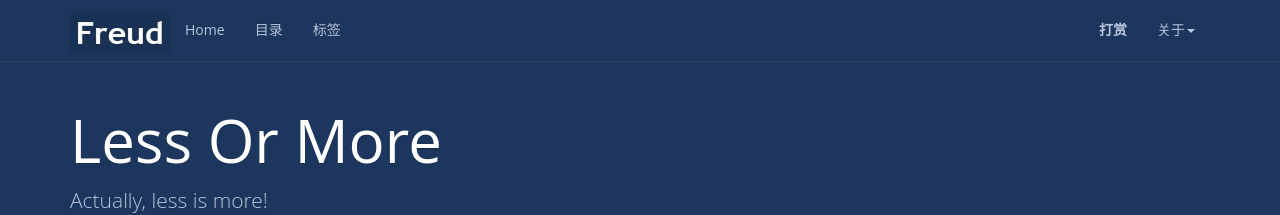
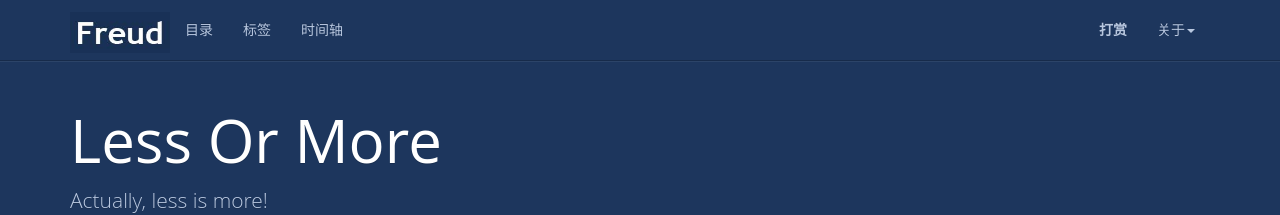
Before and after one commit to improve100/improve100.github.io, a Jekyll site: the page built from index.html, in a window 1280 px wide. Shown: the top 215 px of the page. Built offline with Jekyll 4.4.1, drawn with Linux system fonts in a browser that asks for light colours; nearby versions of some CDN libraries; the list of posts is cut into pages by our own code; comment, search, counter and statistics services are not loaded.

Commit message:
Update header.html

```diff
--- a/_includes/header.html
+++ b/_includes/header.html
@@ -13,13 +13,13 @@
     <nav class="collapse navbar-collapse bs-navbar-collapse" role="navigation">
       <ul class="nav navbar-nav">
         <li>
-          <a href="{{ '/' | prepend: site.baseurl }}">Home</a>
-        </li>
-        <li>
           <a href="{{ '/categories/' | prepend: site.baseurl }}">目录</a>
         </li>
         <li>
           <a href="{{ '/tag' | prepend: site.baseurl }}">标签</a>
+        </li>
+        <li>
+          <a href="{{ '/' | prepend: site.baseurl }}">时间轴</a>
         </li>
       </ul>
       <ul class="nav navbar-nav navbar-right">
@@ -35,7 +35,7 @@
             <li><a rel="nofollow" href="{{ '/reference' | prepend: site.baseurl }}">推荐博客</a></li>
             <li><a href="{{ '/feed.xml' | prepend: site.baseurl }}">RSS订阅</a></li>
             <li class="divider"></li>
-            <li><a rel="nofollow" target="_blank" href="https://github.com/luoyan35714/LessOrMore.git">本项目</a></li>
+            <!--<li><a rel="nofollow" target="_blank" href="https://github.com/luoyan35714/LessOrMore.git">本项目</a></li>-->
           </ul>
         </li>
       </ul>
```
